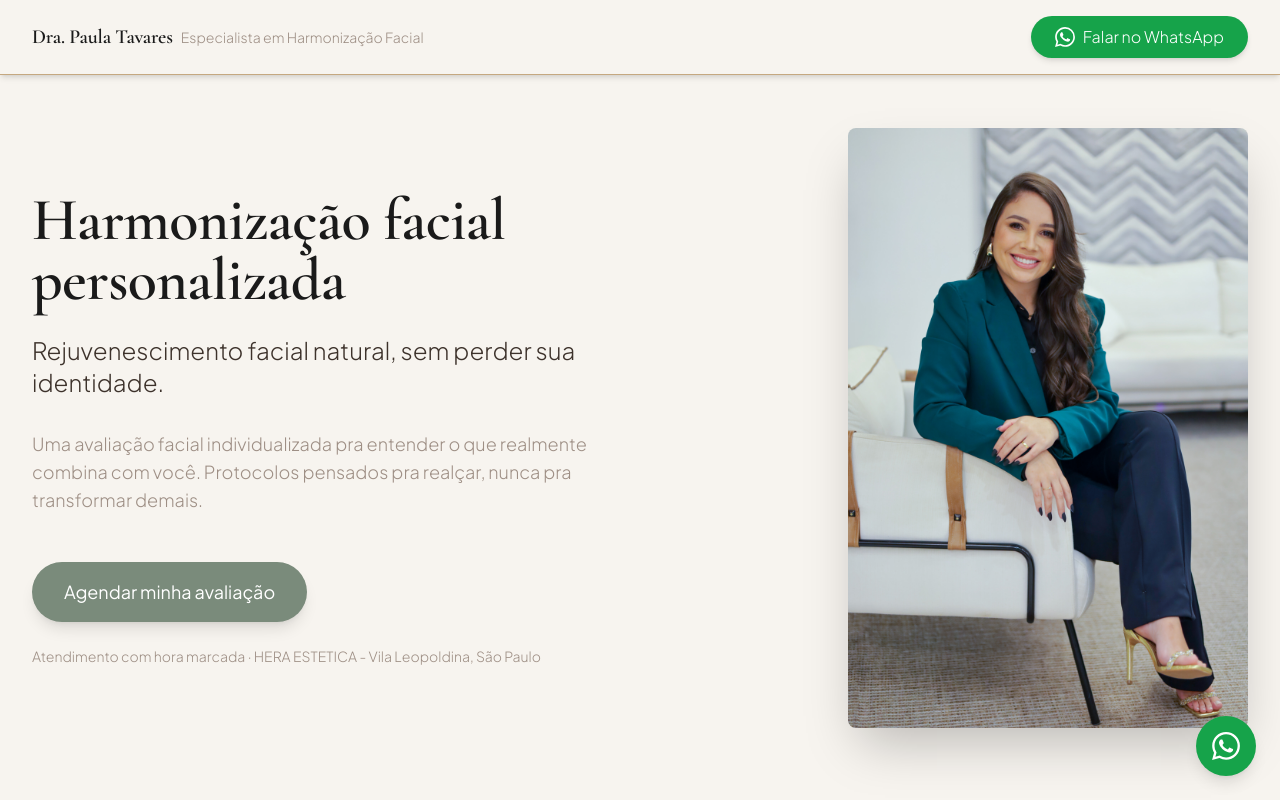
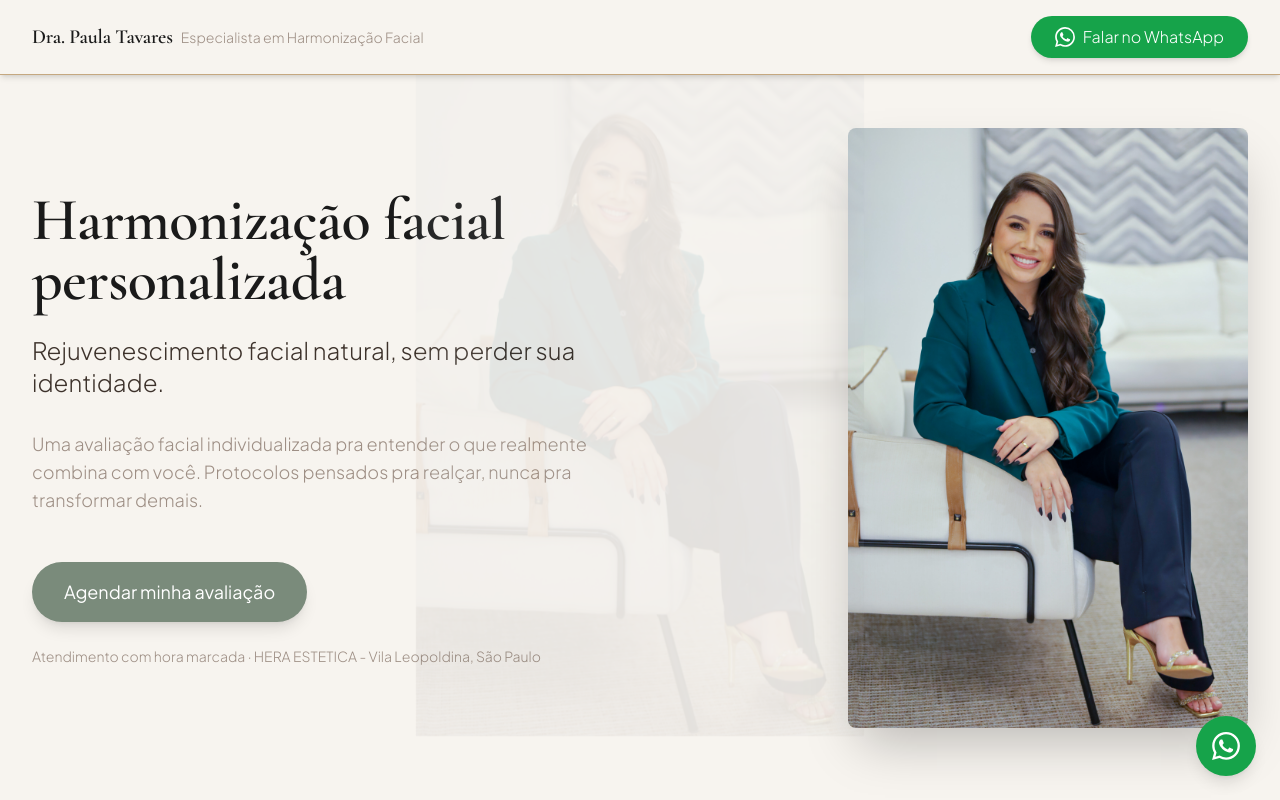
Before and after one commit to AndreFelipeSantosMoura/profile-Dra-Paula, a React (Vite) app: page / in a window 1280 px wide. Shown: the top 800 px of the page. Built offline with nearby package versions, Linux system fonts and the light colour scheme.

Commit message:
fix: Inclusão da marca D´agua

```diff
--- a/src/App.jsx
+++ b/src/App.jsx
@@ -10,7 +10,7 @@ import Footer from './components/Footer';
 
 function App() {
   return (
-    <div className="min-h-screen bg-primary-bg">
+    <div className="min-h-screen">
       <Header />
       <main>
         <Hero />
--- a/src/index.css
+++ b/src/index.css
@@ -42,6 +42,24 @@ body {
   font-weight: 300;
   line-height: 1.6;
   -webkit-font-smoothing: antialiased;
+  position: relative;
+}
+
+body::before {
+  content: '';
+  position: fixed;
+  top: 0;
+  left: 0;
+  width: 100%;
+  height: 100%;
+  background-image: url('/background.jpg');
+  background-size: 35%;
+  background-position: center;
+  background-attachment: fixed;
+  background-repeat: no-repeat;
+  opacity: 0.08;
+  z-index: 0;
+  pointer-events: none;
 }
 
 h1, h2, h3, h4, .font-serif {
```
Also changed, not shown: public/background.jpg (added).
